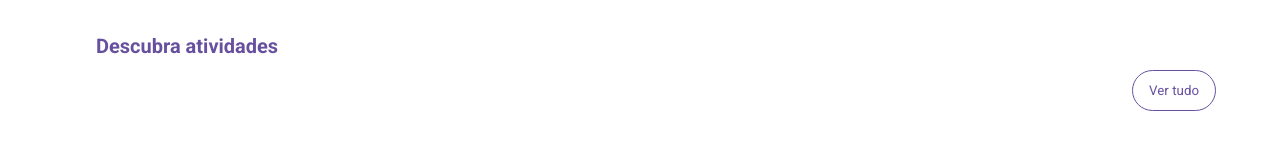
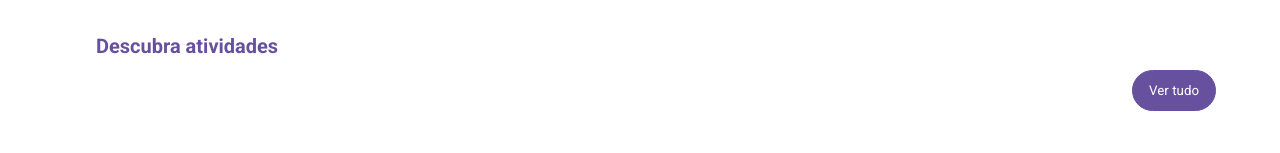
Before and after one commit to vmdev10/gestor-eventos, a React (Create React App) app: page /home in a window 1280 px wide. In both pictures the pointer is over the button 1174 px from the left and 920 px from the top of the page. Shown: the part 830-983 px from the top of the page. Built offline with nearby package versions, Linux system fonts and the light colour scheme.

Commit message:
Added hover of secondary buttons

```diff
--- a/src/components/Activities/index.css
+++ b/src/components/Activities/index.css
@@ -34,6 +34,14 @@
   margin-left: .5rem
 }
 
+.CarouselContainer a button:hover,
+.CarouselContainer a button:active
+ {
+  color: var(--white);
+  background-color: var(--primary);
+  border: 1px solid var(--primary);
+}
+
 @media (min-width: 425px) {
   .ActivitiesContainer h3 {
     padding-left: 2rem;
```
